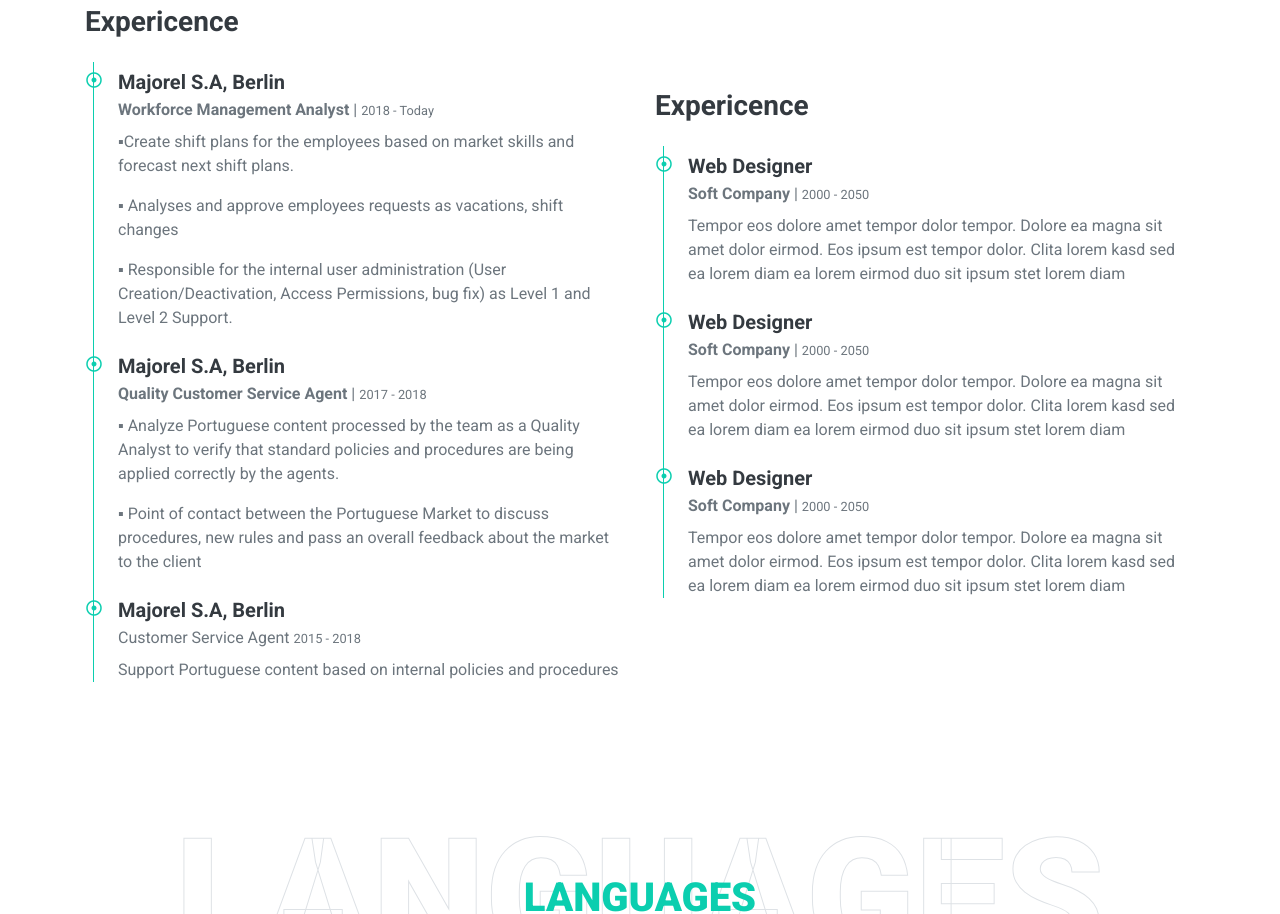
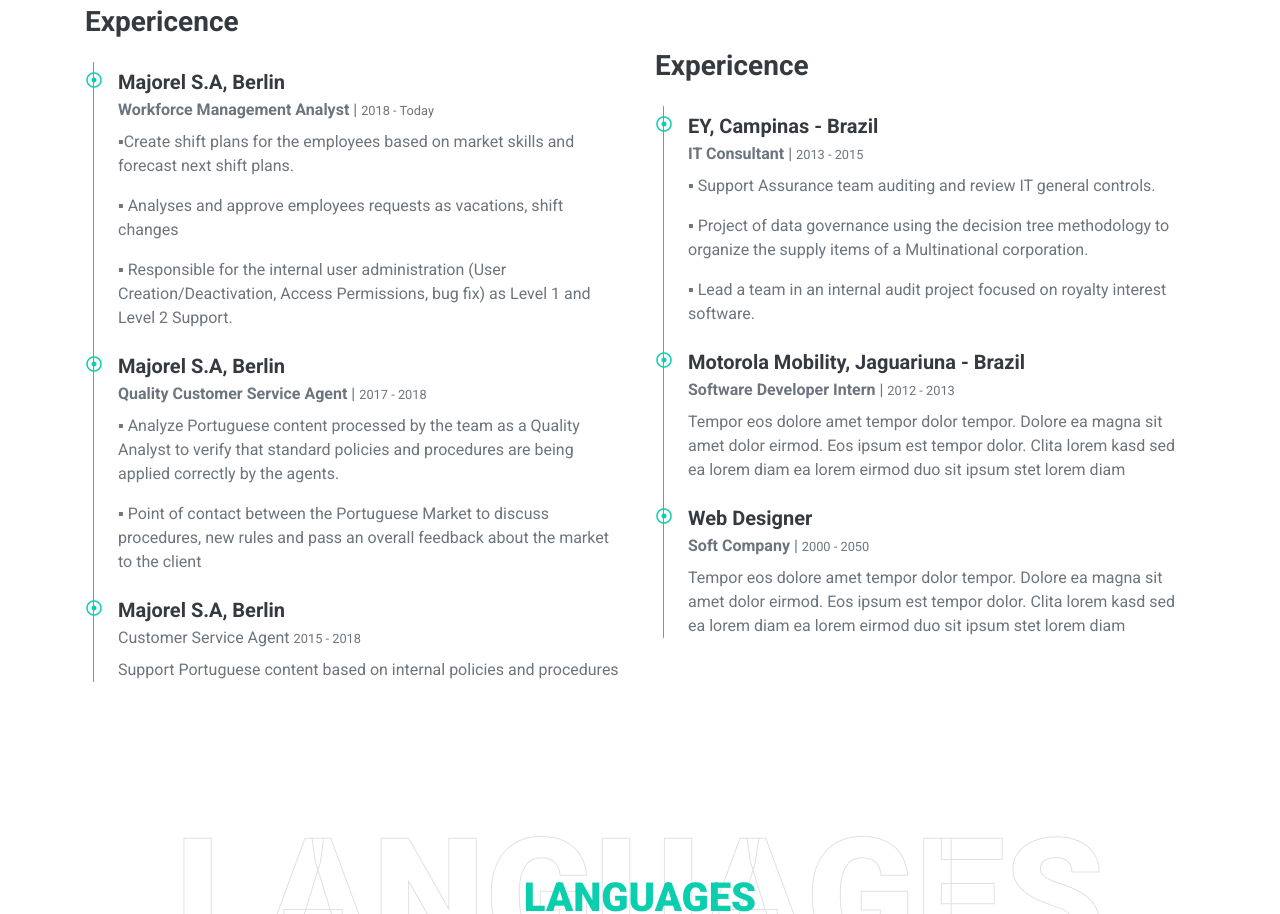
Before and after one commit to dtakiy/personalpage, a plain HTML site: page index.html in a window 1280 px wide. Shown: the part 1721-2635 px from the top of the page. Drawn offline with nearby package versions, Linux system fonts and the light colour scheme.

```diff
--- a/index.html
+++ b/index.html
@@ -157,14 +157,16 @@
                     <div class="border-left border-primary pt-2 pl-4 ml-2">
                         <div class="position-relative mb-4">
                             <i class="far fa-dot-circle text-primary position-absolute" style="top: 2px; left: -32px;"></i>
-                            <h5 class="font-weight-bold mb-1">Web Designer</h5>
-                            <p class="mb-2"><strong>Soft Company</strong> | <small>2000 - 2050</small></p>
-                            <p>Tempor eos dolore amet tempor dolor tempor. Dolore ea magna sit amet dolor eirmod. Eos ipsum est tempor dolor. Clita lorem kasd sed ea lorem diam ea lorem eirmod duo sit ipsum stet lorem diam</p>
+                            <h5 class="font-weight-bold mb-1">EY, Campinas - Brazil</h5>
+                            <p class="mb-2"><strong>IT Consultant</strong> | <small>2013 - 2015</small></p>
+                            <p>▪ Support Assurance team auditing and review IT general controls. </p>
+							<p>▪  Project of data governance using the decision tree methodology to organize the supply items of a Multinational corporation. </p>
+							<p>▪ Lead a team in an internal audit project focused on royalty interest software. </p>
                         </div>
                         <div class="position-relative mb-4">
                             <i class="far fa-dot-circle text-primary position-absolute" style="top: 2px; left: -32px;"></i>
-                            <h5 class="font-weight-bold mb-1">Web Designer</h5>
-                            <p class="mb-2"><strong>Soft Company</strong> | <small>2000 - 2050</small></p>
+                            <h5 class="font-weight-bold mb-1">Motorola Mobility, Jaguariuna - Brazil</h5>
+                            <p class="mb-2"><strong>Software Developer Intern</strong> | <small>2012 - 2013</small></p>
                             <p>Tempor eos dolore amet tempor dolor tempor. Dolore ea magna sit amet dolor eirmod. Eos ipsum est tempor dolor. Clita lorem kasd sed ea lorem diam ea lorem eirmod duo sit ipsum stet lorem diam</p>
                         </div>
                         <div class="position-relative mb-4">
```
